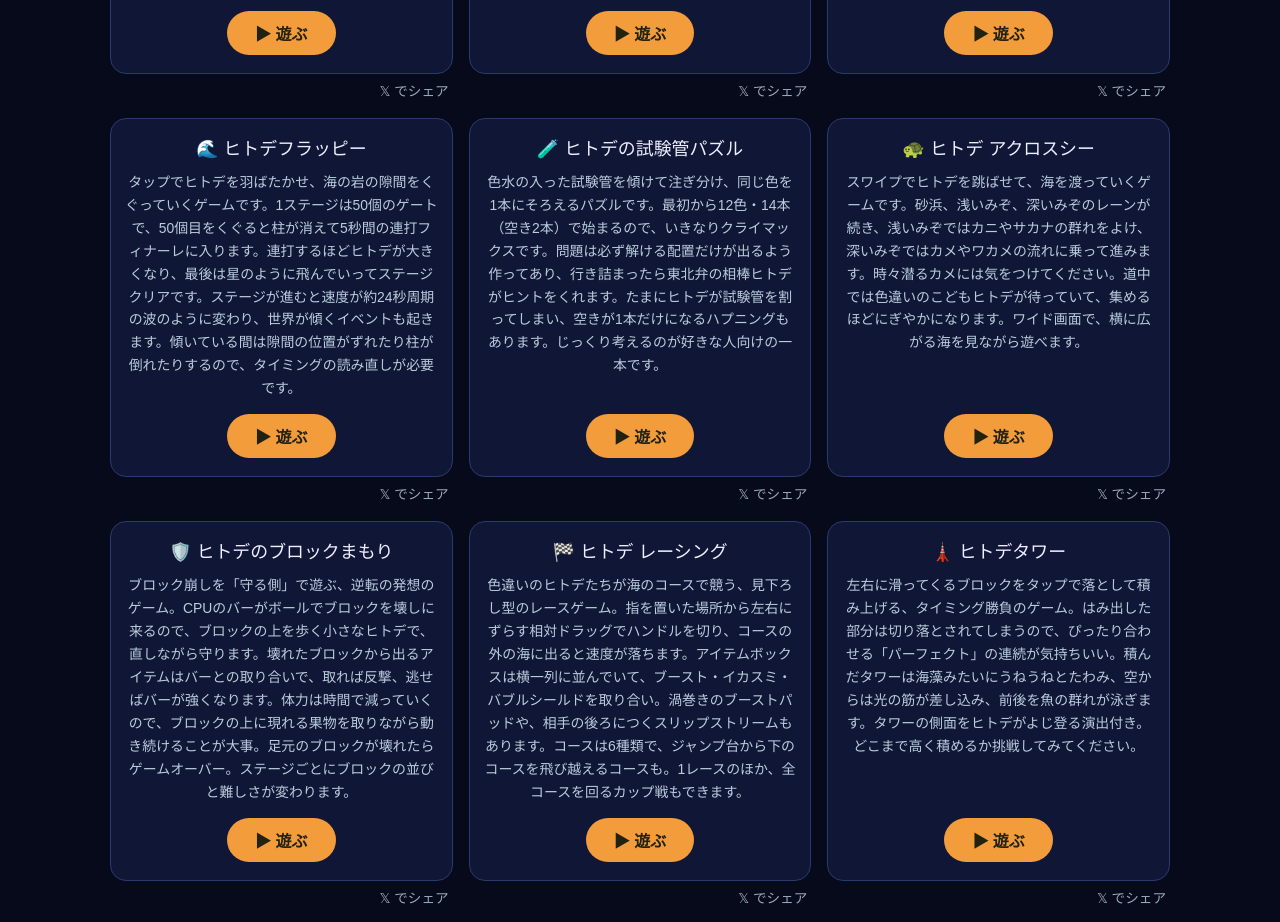
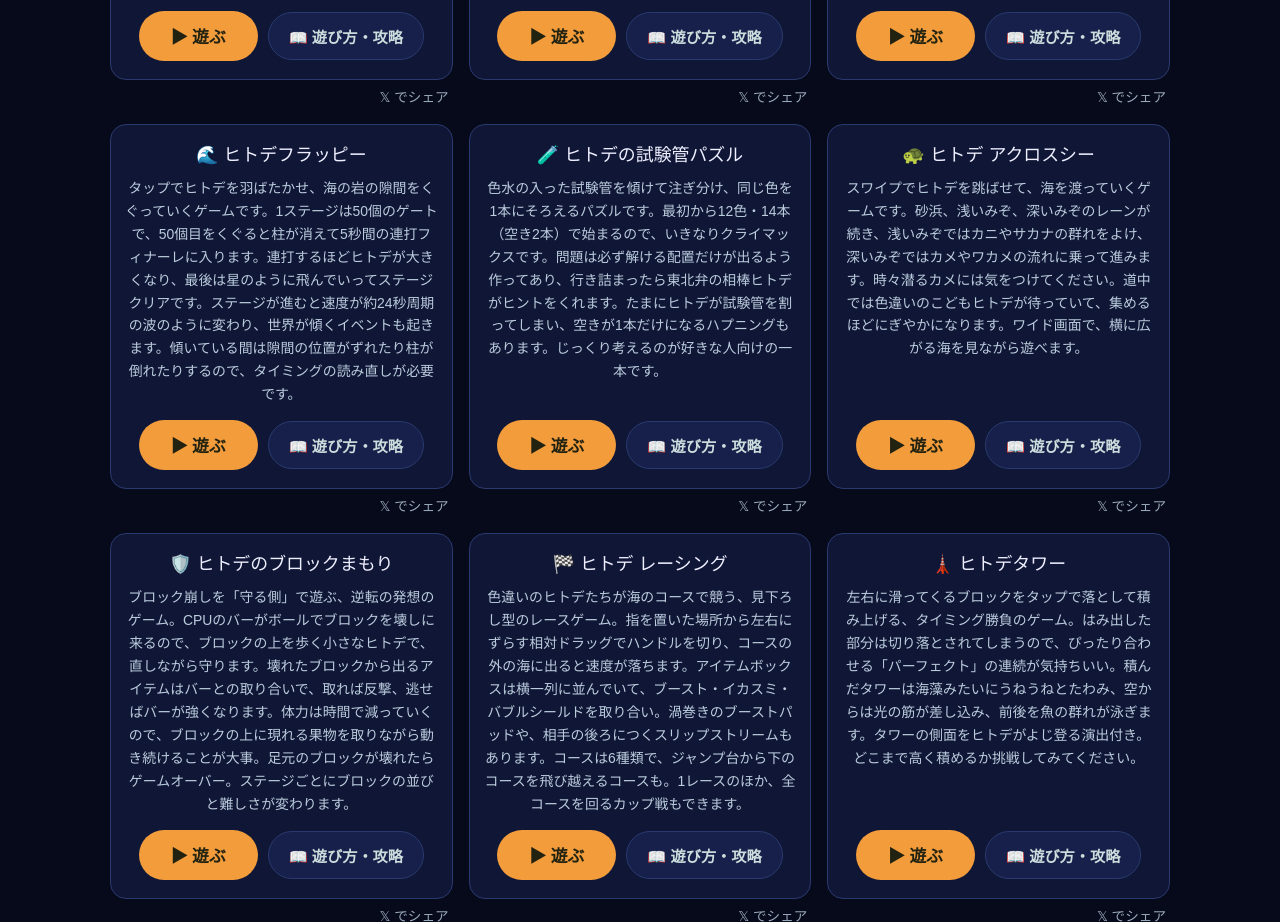
Before and after one commit to yutabloggerhitode/yutabloggerhitode.github.io, a plain HTML site: page index.html in a window 1280 px wide. Shown: the part 742-1664 px from the top of the page. Drawn offline with Linux system fonts and the light colour scheme.

Commit message:
カード2ボタン化とsitemap追加

```diff
--- a/index.html
+++ b/index.html
@@ -31,11 +31,15 @@
   .card .title { font-size:1.12rem; line-height:1.45; margin-bottom:8px; }
   .card .desc { color:#bcd; font-size:0.87rem; line-height:1.65; margin-bottom:14px; }
   .share { margin:6px 0 0; text-align:right; padding:0 4px; }
-  .card .play { margin-top:auto; align-self:center; }
+  .card .btns { margin-top:auto; display:flex; flex-wrap:wrap; gap:10px; justify-content:center; align-items:center; }
+  .guide { display:inline-block; padding:12px 20px; background:#16204a; border:1px solid #2a3a6e;
+           color:#cdd; border-radius:999px; font-weight:bold; text-decoration:none; font-size:0.95rem; }
+  .guide:active, .guide:hover { background:#1d2a5c; }
   .share a { color:#9ab; font-size:0.85rem; text-decoration:none; }
   .share a:hover { color:#eef; }
-  .play { display:inline-block; margin-top:14px; padding:10px 28px; background:#f39c3c; color:#221;
-          border-radius:999px; font-weight:bold; }
+  .play { display:inline-block; margin-top:14px; padding:13px 32px; background:#f39c3c; color:#221;
+          border-radius:999px; font-weight:bold; text-decoration:none; font-size:1.05rem; }
+  .btns .play { margin-top:0; }
   .about { max-width:720px; margin:0 auto 28px; padding:0 20px; color:#cdd; font-size:0.95rem; line-height:1.8; text-align:left; }
   .about h2 { font-size:1.15rem; text-align:center; margin:0 0 10px; color:#eef; }
   .about p { margin:0; }
@@ -56,81 +60,81 @@
 
 
 <main class="grid">
-<div class="cell"><a class="card" href="/hitode-game-center/shooting/">
+<div class="cell"><div class="card">
   <div class="title">🛸 ヒトデシューティング</div>
   <div class="desc">ヒトデが主人公の縦スクロールシューティングです。ステージは自動生成で、同じ面は二度ありません。5面ごとにボス戦があり、6面以降には中ボスのシャチも現れます。パワーアップは3種類で、Pはショット強化、Lはレーザー、なみは津波の壁で画面の敵を押し流します。弾は自動で発射されるので、操作は移動だけ。指の相対ドラッグ、マウス、矢印キーのどれでも遊べます。BGMは53秒のオリジナル曲で、敵を倒すとコンボがつながります。</div>
-  <span class="play">▶ 遊ぶ</span>
-</a>
+  <div class="btns"><a class="play" href="/hitode-game-center/shooting/">▶ 遊ぶ</a><a class="guide" href="https://yutabloggerhitode.github.io/hitode-game-center/shooting/guide.html">📖 遊び方・攻略</a></div>
+</div>
 <div class="share"><a href="https://x.com/intent/post?text=%E3%80%8C%E3%83%92%E3%83%88%E3%83%87%E3%82%B7%E3%83%A5%E3%83%BC%E3%83%86%E3%82%A3%E3%83%B3%E3%82%B0%E3%80%8D%E7%B8%A6%E3%82%B9%E3%82%AF%E3%83%AD%E3%83%BC%E3%83%AB%E3%81%A75%E9%9D%A2%E3%81%94%E3%81%A8%E3%81%AB%E3%83%9C%E3%82%B9%E6%88%A6%E3%80%82%E3%83%96%E3%83%A9%E3%82%A6%E3%82%B6%E3%81%A7%E7%84%A1%E6%96%99%E3%81%A7%E9%81%8A%E3%81%B9%E3%82%8B%E3%82%88%EF%BC%81&amp;url=https%3A//yutabloggerhitode.github.io/hitode-game-center/shooting/&amp;hashtags=%E5%80%8B%E4%BA%BA%E9%96%8B%E7%99%BA%2C%E3%82%B2%E3%83%BC%E3%83%A0%E5%88%B6%E4%BD%9C" target="_blank" rel="noopener">𝕏 でシェア</a></div></div>
 
-<div class="cell"><a class="card" href="/hitode-game-center/tetris/">
+<div class="cell"><div class="card">
   <div class="title">🧩 ヒトデテトリス</div>
   <div class="desc">ブロックを積んで横一列そろえると消える、落ちものパズルです。4ライン同時消しで「TETRIS」になり、連続消去でコンボがつきます。ライン消去の演出とBGMが楽しく、ホールドとハードドロップにも対応しています。操作はタップやスワイプ、画面ボタン、キーボード（矢印キーで移動、スペースでハードドロップ、Cでホールド）から選べます。短い時間でも1ゲーム遊べる、手軽なパズルです。</div>
-  <span class="play">▶ 遊ぶ</span>
-</a>
+  <div class="btns"><a class="play" href="/hitode-game-center/tetris/">▶ 遊ぶ</a><a class="guide" href="https://yutabloggerhitode.github.io/hitode-game-center/tetris/guide.html">📖 遊び方・攻略</a></div>
+</div>
 <div class="share"><a href="https://x.com/intent/post?text=%E3%80%8C%E3%83%92%E3%83%88%E3%83%87%E3%83%86%E3%83%88%E3%83%AA%E3%82%B9%E3%80%8D%E6%BC%94%E5%87%BA%E3%81%A8BGM%E3%81%8C%E6%A5%BD%E3%81%97%E3%81%84%E8%90%BD%E3%81%A1%E3%82%82%E3%81%AE%E3%83%91%E3%82%BA%E3%83%AB%E3%80%82%E3%83%96%E3%83%A9%E3%82%A6%E3%82%B6%E3%81%A7%E7%84%A1%E6%96%99%E3%81%A7%E9%81%8A%E3%81%B9%E3%82%8B%E3%82%88%EF%BC%81&amp;url=https%3A//yutabloggerhitode.github.io/hitode-game-center/tetris/&amp;hashtags=%E5%80%8B%E4%BA%BA%E9%96%8B%E7%99%BA%2C%E3%82%B2%E3%83%BC%E3%83%A0%E5%88%B6%E4%BD%9C" target="_blank" rel="noopener">𝕏 でシェア</a></div></div>
 
-<div class="cell"><a class="card" href="/hitode-game-center/merge/">
+<div class="cell"><div class="card">
   <div class="title">🫧 ヒトデ合体パズル</div>
   <div class="desc">海の生き物を落として、同じ生き物同士をくっつけて大きく育てる物理パズルです。かい、さかな、かに、くらげ、たこ、ヒトデ、くじらの7段階で合体します。積み上がって詰まりそうになったら、10個落とすごとにたまる「なみ」を使い、左右のボタンで積み上がりを横に流して崩せます。どこに落とすか、なみをいつ使うかの判断がスコアを分けます。ピクセル絵の生き物と、コンボの演出が楽しい一本です。</div>
-  <span class="play">▶ 遊ぶ</span>
-</a>
+  <div class="btns"><a class="play" href="/hitode-game-center/merge/">▶ 遊ぶ</a><a class="guide" href="https://yutabloggerhitode.github.io/hitode-game-center/merge/guide.html">📖 遊び方・攻略</a></div>
+</div>
 <div class="share"><a href="https://x.com/intent/post?text=%E3%80%8C%E3%83%92%E3%83%88%E3%83%87%E5%90%88%E4%BD%93%E3%83%91%E3%82%BA%E3%83%AB%E3%80%8D%E8%90%BD%E3%81%A8%E3%81%97%E3%81%A6%E5%90%88%E4%BD%93%E3%81%95%E3%81%9B%E3%81%A6%E8%82%B2%E3%81%A6%E3%82%8B%E7%89%A9%E7%90%86%E3%83%91%E3%82%BA%E3%83%AB%E3%80%82%E3%80%8C%E3%81%AA%E3%81%BF%E3%80%8D%E3%81%AE%E4%B8%80%E5%B7%A5%E5%A4%AB%E3%81%A4%E3%81%8D%EF%BC%81&amp;url=https%3A//yutabloggerhitode.github.io/hitode-game-center/merge/&amp;hashtags=%E5%80%8B%E4%BA%BA%E9%96%8B%E7%99%BA%2C%E3%82%B2%E3%83%BC%E3%83%A0%E5%88%B6%E4%BD%9C" target="_blank" rel="noopener">𝕏 でシェア</a></div></div>
 
-<div class="cell"><a class="card" href="/hitode-game-center/flappy/">
+<div class="cell"><div class="card">
   <div class="title">🌊 ヒトデフラッピー</div>
   <div class="desc">タップでヒトデを羽ばたかせ、海の岩の隙間をくぐっていくゲームです。1ステージは50個のゲートで、50個目をくぐると柱が消えて5秒間の連打フィナーレに入ります。連打するほどヒトデが大きくなり、最後は星のように飛んでいってステージクリアです。ステージが進むと速度が約24秒周期の波のように変わり、世界が傾くイベントも起きます。傾いている間は隙間の位置がずれたり柱が倒れたりするので、タイミングの読み直しが必要です。</div>
-  <span class="play">▶ 遊ぶ</span>
-</a>
+  <div class="btns"><a class="play" href="/hitode-game-center/flappy/">▶ 遊ぶ</a><a class="guide" href="https://yutabloggerhitode.github.io/hitode-game-center/flappy/guide.html">📖 遊び方・攻略</a></div>
+</div>
 <div class="share"><a href="https://x.com/intent/post?text=%E3%80%8C%E3%83%92%E3%83%88%E3%83%87%E3%83%95%E3%83%A9%E3%83%83%E3%83%94%E3%83%BC%E3%80%8D%E3%82%BF%E3%83%83%E3%83%97%E3%81%A7%E5%B2%A9%E3%82%92%E3%81%8F%E3%81%90%E3%82%8B%E3%80%8250%E5%80%8B%E3%81%A7%E9%80%A3%E6%89%93%E3%83%95%E3%82%A3%E3%83%8A%E3%83%BC%E3%83%AC%E3%80%81%E4%B8%96%E7%95%8C%E3%82%82%E5%82%BE%E3%81%8F%21%3F&amp;url=https%3A//yutabloggerhitode.github.io/hitode-game-center/flappy/&amp;hashtags=%E5%80%8B%E4%BA%BA%E9%96%8B%E7%99%BA%2C%E3%82%B2%E3%83%BC%E3%83%A0%E5%88%B6%E4%BD%9C" target="_blank" rel="noopener">𝕏 でシェア</a></div></div>
 
-<div class="cell"><a class="card" href="/hitode-game-center/sort/">
+<div class="cell"><div class="card">
   <div class="title">🧪 ヒトデの試験管パズル</div>
   <div class="desc">色水の入った試験管を傾けて注ぎ分け、同じ色を1本にそろえるパズルです。最初から12色・14本（空き2本）で始まるので、いきなりクライマックスです。問題は必ず解ける配置だけが出るよう作ってあり、行き詰まったら東北弁の相棒ヒトデがヒントをくれます。たまにヒトデが試験管を割ってしまい、空きが1本だけになるハプニングもあります。じっくり考えるのが好きな人向けの一本です。</div>
-  <span class="play">▶ 遊ぶ</span>
-</a>
+  <div class="btns"><a class="play" href="/hitode-game-center/sort/">▶ 遊ぶ</a><a class="guide" href="https://yutabloggerhitode.github.io/hitode-game-center/sort/guide.html">📖 遊び方・攻略</a></div>
+</div>
 <div class="share"><a href="https://x.com/intent/post?text=%E3%80%8C%E3%83%92%E3%83%88%E3%83%87%E3%81%AE%E8%A9%A6%E9%A8%93%E7%AE%A1%E3%83%91%E3%82%BA%E3%83%AB%E3%80%8D%E6%9C%80%E5%88%9D%E3%81%8B%E3%82%8912%E8%89%B2%E3%81%AE%E3%82%A6%E3%82%A9%E3%83%BC%E3%82%BF%E3%83%BC%E3%82%BD%E3%83%BC%E3%83%88%E3%80%82%E7%9B%B8%E6%A3%92%E3%83%92%E3%83%88%E3%83%87%E3%81%AE%E3%83%92%E3%83%B3%E3%83%88%E3%81%A4%E3%81%8D%EF%BC%81&amp;url=https%3A//yutabloggerhitode.github.io/hitode-game-center/sort/&amp;hashtags=%E5%80%8B%E4%BA%BA%E9%96%8B%E7%99%BA%2C%E3%82%B2%E3%83%BC%E3%83%A0%E5%88%B6%E4%BD%9C" target="_blank" rel="noopener">𝕏 でシェア</a></div></div>
 
-<div class="cell"><a class="card" href="/hitode-game-center/across/">
+<div class="cell"><div class="card">
   <div class="title">🐢 ヒトデ アクロスシー</div>
   <div class="desc">スワイプでヒトデを跳ばせて、海を渡っていくゲームです。砂浜、浅いみぞ、深いみぞのレーンが続き、浅いみぞではカニやサカナの群れをよけ、深いみぞではカメやワカメの流れに乗って進みます。時々潜るカメには気をつけてください。道中では色違いのこどもヒトデが待っていて、集めるほどにぎやかになります。ワイド画面で、横に広がる海を見ながら遊べます。</div>
-  <span class="play">▶ 遊ぶ</span>
-</a>
+  <div class="btns"><a class="play" href="/hitode-game-center/across/">▶ 遊ぶ</a><a class="guide" href="https://yutabloggerhitode.github.io/hitode-game-center/across/guide.html">📖 遊び方・攻略</a></div>
+</div>
 <div class="share"><a href="https://x.com/intent/post?text=%E3%80%8C%E3%83%92%E3%83%88%E3%83%87%20%E3%82%A2%E3%82%AF%E3%83%AD%E3%82%B9%E3%82%B7%E3%83%BC%E3%80%8D%E6%B5%B7%E3%82%92%E6%B8%A1%E3%82%8B%E3%83%9B%E3%83%83%E3%83%94%E3%83%B3%E3%82%B0%E3%82%B2%E3%83%BC%E3%83%A0%E3%80%82%E6%BD%9C%E3%82%8B%E3%82%AB%E3%83%A1%E3%81%AB%E6%B0%97%E3%82%92%E3%81%A4%E3%81%91%E3%81%A6%E3%80%81%E5%AD%90%E4%BE%9B%E3%81%9F%E3%81%A1%E3%82%92%E9%9B%86%E3%82%81%E3%82%88%E3%81%86%EF%BC%81&amp;url=https%3A//yutabloggerhitode.github.io/hitode-game-center/across/&amp;hashtags=%E5%80%8B%E4%BA%BA%E9%96%8B%E7%99%BA%2C%E3%82%B2%E3%83%BC%E3%83%A0%E5%88%B6%E4%BD%9C" target="_blank" rel="noopener">𝕏 でシェア</a></div></div>
 
-<div class="cell"><a class="card" href="/hitode-game-center/guard/">
+<div class="cell"><div class="card">
   <div class="title">🛡️ ヒトデのブロックまもり</div>
   <div class="desc">ブロック崩しを「守る側」で遊ぶ、逆転の発想のゲーム。CPUのバーがボールでブロックを壊しに来るので、ブロックの上を歩く小さなヒトデで、直しながら守ります。壊れたブロックから出るアイテムはバーとの取り合いで、取れば反撃、逃せばバーが強くなります。体力は時間で減っていくので、ブロックの上に現れる果物を取りながら動き続けることが大事。足元のブロックが壊れたらゲームオーバー。ステージごとにブロックの並びと難しさが変わります。</div>
-  <span class="play">▶ 遊ぶ</span>
-</a>
+  <div class="btns"><a class="play" href="/hitode-game-center/guard/">▶ 遊ぶ</a><a class="guide" href="https://yutabloggerhitode.github.io/hitode-game-center/guard/guide.html">📖 遊び方・攻略</a></div>
+</div>
 <div class="share"><a href="https://x.com/intent/post?text=%E3%80%8C%E3%83%92%E3%83%88%E3%83%87%E3%81%AE%E3%83%96%E3%83%AD%E3%83%83%E3%82%AF%E3%81%BE%E3%82%82%E3%82%8A%E3%80%8D%E3%83%96%E3%83%AD%E3%83%83%E3%82%AF%E5%B4%A9%E3%81%97%E3%82%92%E5%AE%88%E3%82%8B%E3%82%B2%E3%83%BC%E3%83%A0%E3%80%82%E3%82%A2%E3%82%A4%E3%83%86%E3%83%A0%E3%81%AE%E5%8F%96%E3%82%8A%E5%90%88%E3%81%84%E3%81%A8%E3%80%81%E4%BD%93%E5%8A%9B%E7%AE%A1%E7%90%86%E3%81%8C%E7%86%B1%E3%81%84%EF%BC%81&amp;url=https%3A//yutabloggerhitode.github.io/hitode-game-center/guard/&amp;hashtags=%E5%80%8B%E4%BA%BA%E9%96%8B%E7%99%BA%2C%E3%82%B2%E3%83%BC%E3%83%A0%E5%88%B6%E4%BD%9C" target="_blank" rel="noopener">𝕏 でシェア</a></div></div>
 
-<div class="cell"><a class="card" href="/hitode-game-center/racing/">
+<div class="cell"><div class="card">
   <div class="title">🏁 ヒトデ レーシング</div>
   <div class="desc">色違いのヒトデたちが海のコースで競う、見下ろし型のレースゲーム。指を置いた場所から左右にずらす相対ドラッグでハンドルを切り、コースの外の海に出ると速度が落ちます。アイテムボックスは横一列に並んでいて、ブースト・イカスミ・バブルシールドを取り合い。渦巻きのブーストパッドや、相手の後ろにつくスリップストリームもあります。コースは6種類で、ジャンプ台から下のコースを飛び越えるコースも。1レースのほか、全コースを回るカップ戦もできます。</div>
-  <span class="play">▶ 遊ぶ</span>
-</a>
+  <div class="btns"><a class="play" href="/hitode-game-center/racing/">▶ 遊ぶ</a><a class="guide" href="https://yutabloggerhitode.github.io/hitode-game-center/racing/guide.html">📖 遊び方・攻略</a></div>
+</div>
 <div class="share"><a href="https://x.com/intent/post?text=%E3%80%8C%E3%83%92%E3%83%88%E3%83%87%20%E3%83%AC%E3%83%BC%E3%82%B7%E3%83%B3%E3%82%B0%E3%80%8D%E6%B5%B7%E3%82%92%E6%B3%B3%E3%81%90%E3%83%92%E3%83%88%E3%83%87%E3%81%AE%E3%83%AC%E3%83%BC%E3%82%B9%E3%82%B2%E3%83%BC%E3%83%A0%E3%80%82%E3%82%A2%E3%82%A4%E3%83%86%E3%83%A0%E3%81%AE%E5%8F%96%E3%82%8A%E5%90%88%E3%81%84%E3%81%A8%E3%80%81%E3%82%B8%E3%83%A3%E3%83%B3%E3%83%97%E5%8F%B0%E3%81%8C%E7%86%B1%E3%81%84%EF%BC%81&amp;url=https%3A%2F%2Fyutabloggerhitode.github.io%2Fhitode-game-center%2Fracing%2F&amp;hashtags=%E5%80%8B%E4%BA%BA%E9%96%8B%E7%99%BA,%E3%82%B2%E3%83%BC%E3%83%A0%E5%88%B6%E4%BD%9C" target="_blank" rel="noopener">𝕏 でシェア</a></div></div>
 
-<div class="cell"><a class="card" href="/hitode-game-center/tower/">
+<div class="cell"><div class="card">
   <div class="title">🗼 ヒトデタワー</div>
   <div class="desc">左右に滑ってくるブロックをタップで落として積み上げる、タイミング勝負のゲーム。はみ出した部分は切り落とされてしまうので、ぴったり合わせる「パーフェクト」の連続が気持ちいい。積んだタワーは海藻みたいにうねうねとたわみ、空からは光の筋が差し込み、前後を魚の群れが泳ぎます。タワーの側面をヒトデがよじ登る演出付き。どこまで高く積めるか挑戦してみてください。</div>
-  <span class="play">▶ 遊ぶ</span>
-</a>
+  <div class="btns"><a class="play" href="/hitode-game-center/tower/">▶ 遊ぶ</a><a class="guide" href="https://yutabloggerhitode.github.io/hitode-game-center/tower/guide.html">📖 遊び方・攻略</a></div>
+</div>
 <div class="share"><a href="https://x.com/intent/post?text=%E3%80%8C%E3%83%92%E3%83%88%E3%83%87%E3%82%BF%E3%83%AF%E3%83%BC%E3%80%8D%E3%82%BF%E3%82%A4%E3%83%9F%E3%83%B3%E3%82%B0%E3%82%88%E3%81%8F%E3%83%96%E3%83%AD%E3%83%83%E3%82%AF%E3%82%92%E7%A9%8D%E3%81%BF%E4%B8%8A%E3%81%92%E3%82%8B%E3%82%B2%E3%83%BC%E3%83%A0%E3%80%82%E3%81%86%E3%81%AD%E3%82%8B%E3%82%BF%E3%83%AF%E3%83%BC%E3%81%A8%E6%B5%B7%E3%81%AE%E6%BC%94%E5%87%BA%E3%81%8C%E8%87%AA%E6%85%A2%EF%BC%81&amp;url=https%3A%2F%2Fyutabloggerhitode.github.io%2Fhitode-game-center%2Ftower%2F&amp;hashtags=%E5%80%8B%E4%BA%BA%E9%96%8B%E7%99%BA,%E3%82%B2%E3%83%BC%E3%83%A0%E5%88%B6%E4%BD%9C" target="_blank" rel="noopener">𝕏 でシェア</a></div></div>
 
-<div class="cell"><a class="card" href="/hitode-game-center/catch/">
+<div class="cell"><div class="card">
   <div class="title">🐟 ヒトデキャッチ</div>
   <div class="desc">落ちてくるエサをキャッチして、ウニをよける海のアクションゲームです。エサもウニも、途中の流木の板に当たって跳ねるので、落ちてくる場所が読みにくいのがポイント。連続で取るとコンボがつながって演出も派手になっていき、ウニをギリギリでかわすとニアミスボーナスが入ります。ダブルタップでジャンプすれば、床に残ったウニも飛び越えられます。ハートが減っているときは、まれに回復ハートが落ちてくることも。操作は指の相対ドラッグで、リッチな海の絵と光の筋の中で遊べます。</div>
-  <span class="play">▶ 遊ぶ</span>
-</a>
+  <div class="btns"><a class="play" href="/hitode-game-center/catch/">▶ 遊ぶ</a><a class="guide" href="https://yutabloggerhitode.github.io/hitode-game-center/catch/guide.html">📖 遊び方・攻略</a></div>
+</div>
 <div class="share"><a href="https://x.com/intent/post?text=%E3%80%8C%E3%83%92%E3%83%88%E3%83%87%E3%82%AD%E3%83%A3%E3%83%83%E3%83%81%E3%80%8D%E8%90%BD%E3%81%A1%E3%81%A6%E3%81%8F%E3%82%8B%E3%82%A8%E3%82%B5%E3%82%92%E3%82%AD%E3%83%A3%E3%83%83%E3%83%81%E3%80%81%E3%82%A6%E3%83%8B%E3%81%AF%E3%82%88%E3%81%91%E3%82%8B%E3%80%82%E6%9D%BF%E3%81%A7%E8%B7%B3%E3%81%AD%E3%81%A6%E8%90%BD%E3%81%A1%E3%82%8B%E5%A0%B4%E6%89%80%E3%81%8C%E8%AA%AD%E3%82%81%E3%81%AA%E3%81%84%EF%BC%81&amp;url=https%3A//yutabloggerhitode.github.io/hitode-game-center/catch/&amp;hashtags=%E5%80%8B%E4%BA%BA%E9%96%8B%E7%99%BA%2C%E3%82%B2%E3%83%BC%E3%83%A0%E5%88%B6%E4%BD%9C" target="_blank" rel="noopener">𝕏 でシェア</a></div></div>
 
-<div class="cell"><a class="card" href="/hitode-game-center/throw/">
+<div class="cell"><div class="card">
   <div class="title">🐳 ヒトデスロー</div>
   <div class="desc">小ヒトデを投げて、しかけの上のさかなを全部水に落とす物理パズルゲームです。引っ張って放すパチンコ式の操作で、狙うときは画面全体が見えます。落ちたさかなは、海底からクジラが現れて食べてくれます。飛んでいる間に画面を連打すると加速して、赤い爆発樽に勢いよく当てれば爆発で周りを壊せます。右下のボムボタンは1ステージに1回だけ、飛んでいる小ヒトデをその場で爆発させる切り札。さかなは台の上に乗っているだけでなく、箱に囲まれて隠れているステージもあります。全10ステージ、投げる回数には限りがあります。</div>
-  <span class="play">▶ 遊ぶ</span>
-</a>
+  <div class="btns"><a class="play" href="/hitode-game-center/throw/">▶ 遊ぶ</a><a class="guide" href="https://yutabloggerhitode.github.io/hitode-game-center/throw/guide.html">📖 遊び方・攻略</a></div>
+</div>
 <div class="share"><a href="https://x.com/intent/post?text=%E3%80%8C%E3%83%92%E3%83%88%E3%83%87%E3%82%B9%E3%83%AD%E3%83%BC%E3%80%8D%E5%B0%8F%E3%83%92%E3%83%88%E3%83%87%E3%82%92%E6%8A%95%E3%81%92%E3%81%A6%E3%80%81%E3%81%95%E3%81%8B%E3%81%AA%E3%82%92%E8%90%BD%E3%81%A8%E3%81%97%E3%81%A6%E3%82%AF%E3%82%B8%E3%83%A9%E3%81%AB%E9%A3%9F%E3%81%B9%E3%81%A6%E3%82%82%E3%82%89%E3%81%86%E7%89%A9%E7%90%86%E3%83%91%E3%82%BA%E3%83%AB%EF%BC%81%E9%80%A3%E6%89%93%E3%81%A7%E5%8A%A0%E9%80%9F%E3%80%81%E3%83%9C%E3%83%A0%E3%83%9C%E3%82%BF%E3%83%B3%E3%81%A7%E7%88%86%E7%99%BA%EF%BC%81&amp;url=https%3A//yutabloggerhitode.github.io/hitode-game-center/throw/&amp;hashtags=%E5%80%8B%E4%BA%BA%E9%96%8B%E7%99%BA%2C%E3%82%B2%E3%83%BC%E3%83%A0%E5%88%B6%E4%BD%9C" target="_blank" rel="noopener">𝕏 でシェア</a></div></div>
 
 
@@ -143,7 +147,7 @@
 </main>
 
 
-<div class="share" style="text-align:center;margin:4px auto 6px"><a href="https://x.com/intent/post?text=%E3%83%92%E3%83%88%E3%83%87%E3%82%B2%E3%83%BC%E3%83%A0%E3%82%BB%E3%83%B3%E3%82%BF%E3%83%BC%EF%BC%9AAI%E3%81%AE%E3%83%92%E3%83%88%E3%83%87%E3%81%8C%E4%BD%9C%E3%81%A3%E3%81%9F%E3%82%B2%E3%83%BC%E3%83%A0%E3%81%8C10%E6%9C%AC%E3%80%81%E3%83%96%E3%83%A9%E3%82%A6%E3%82%B6%E3%81%A7%E7%84%A1%E6%96%99%E3%81%A7%E9%81%8A%E3%81%B9%E3%82%8B%E3%82%88%EF%BC%81&amp;url=https%3A//yutabloggerhitode.github.io/&amp;hashtags=%E5%80%8B%E4%BA%BA%E9%96%8B%E7%99%BA%2C%E3%82%B2%E3%83%BC%E3%83%A0%E5%88%B6%E4%BD%9C" target="_blank" rel="noopener">𝕏 このゲームセンターをXでシェア</a></div>
+<div class="share" style="text-align:center;margin:4px auto 6px"><a href="https://x.com/intent/post?text=%E3%83%92%E3%83%88%E3%83%87%E3%82%B2%E3%83%BC%E3%83%A0%E3%82%BB%E3%83%B3%E3%82%BF%E3%83%BC%EF%BC%9AAI%E3%81%AE%E3%83%92%E3%83%88%E3%83%87%E3%81%8C%E4%BD%9C%E3%81%A3%E3%81%9F%E3%82%B2%E3%83%BC%E3%83%A0%E3%81%8C11%E6%9C%AC%E3%80%81%E3%83%96%E3%83%A9%E3%82%A6%E3%82%B6%E3%81%A7%E7%84%A1%E6%96%99%E3%81%A7%E9%81%8A%E3%81%B9%E3%82%8B%E3%82%88%EF%BC%81&amp;url=https%3A//yutabloggerhitode.github.io/&amp;hashtags=%E5%80%8B%E4%BA%BA%E9%96%8B%E7%99%BA%2C%E3%82%B2%E3%83%BC%E3%83%A0%E5%88%B6%E4%BD%9C" target="_blank" rel="noopener">𝕏 このゲームセンターをXでシェア</a></div>
 <footer>Hitode Game Center ・ <a href="about.html" style="color:#9ab">運営者情報</a> ・ <a href="privacy.html" style="color:#9ab">プライバシーポリシー</a></footer>
 <!-- Cloudflare Web Analytics --><script type='module' src='https://static.cloudflareinsights.com/beacon.min.js' data-cf-beacon='{"token": "316bb3973b9b42a9b01627f85a605195"}'></script><!-- End Cloudflare Web Analytics -->
 <!-- grid-layout 2026-11-21 phones-single-column -->
```
Also changed, not shown: sitemap.xml (added, +19 -0 lines).
